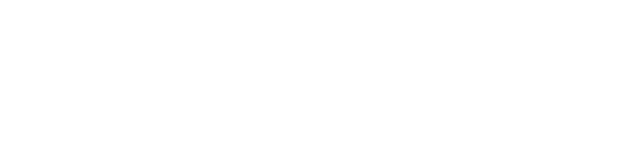
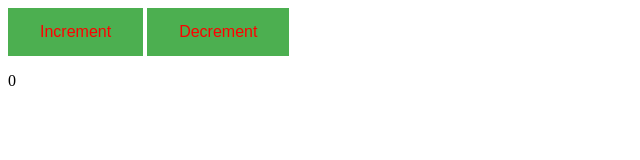
Before and after one commit to Anoopcoder2004/vanilla_playground, a plain HTML site: page index.html in a window 1280 px wide. Shown: the whole page, without its empty margins (0-640 px from the left). Drawn offline with Linux system fonts and the light colour scheme.

Commit message:
counter with negative numbers

```diff
--- a/index.html
+++ b/index.html
@@ -1,12 +1,18 @@
 <!DOCTYPE html>
 <html lang="en">
+
 <head>
     <meta charset="UTF-8">
     <meta name="viewport" content="width=device-width, initial-scale=1.0">
     <title>Document</title>
-    <link rel="styleesheet" href="style.css">
+    <link rel="stylesheet" href="style.css">
 </head>
+
 <body>
+    <button id="increment" type="button" onclick="increment()">Increment</button>
+    <button id="decrement" type="button" onclick="decrement()">Decrement</button>
+    <p id="counter">0</p>
     <script src="script.js"></script>
 </body>
+
 </html>
--- a/script.js
+++ b/script.js
@@ -0,0 +1,11 @@
+var count = 0;
+
+function increment(){
+    count++;
+    document.getElementById("counter").innerHTML = count;
+}
+
+function decrement(){
+    count--;
+    document.getElementById("counter").innerHTML = count;
+}
--- a/style.css
+++ b/style.css
@@ -0,0 +1,10 @@
+button {
+    background-color: #4CAF50; /* Green */
+    border: none;
+    color: rgb(255, 0, 0);
+    padding: 15px 32px;
+    text-align: center;
+    text-decoration: none;
+    display: inline-block;
+    font-size: 16px;
+}
```
